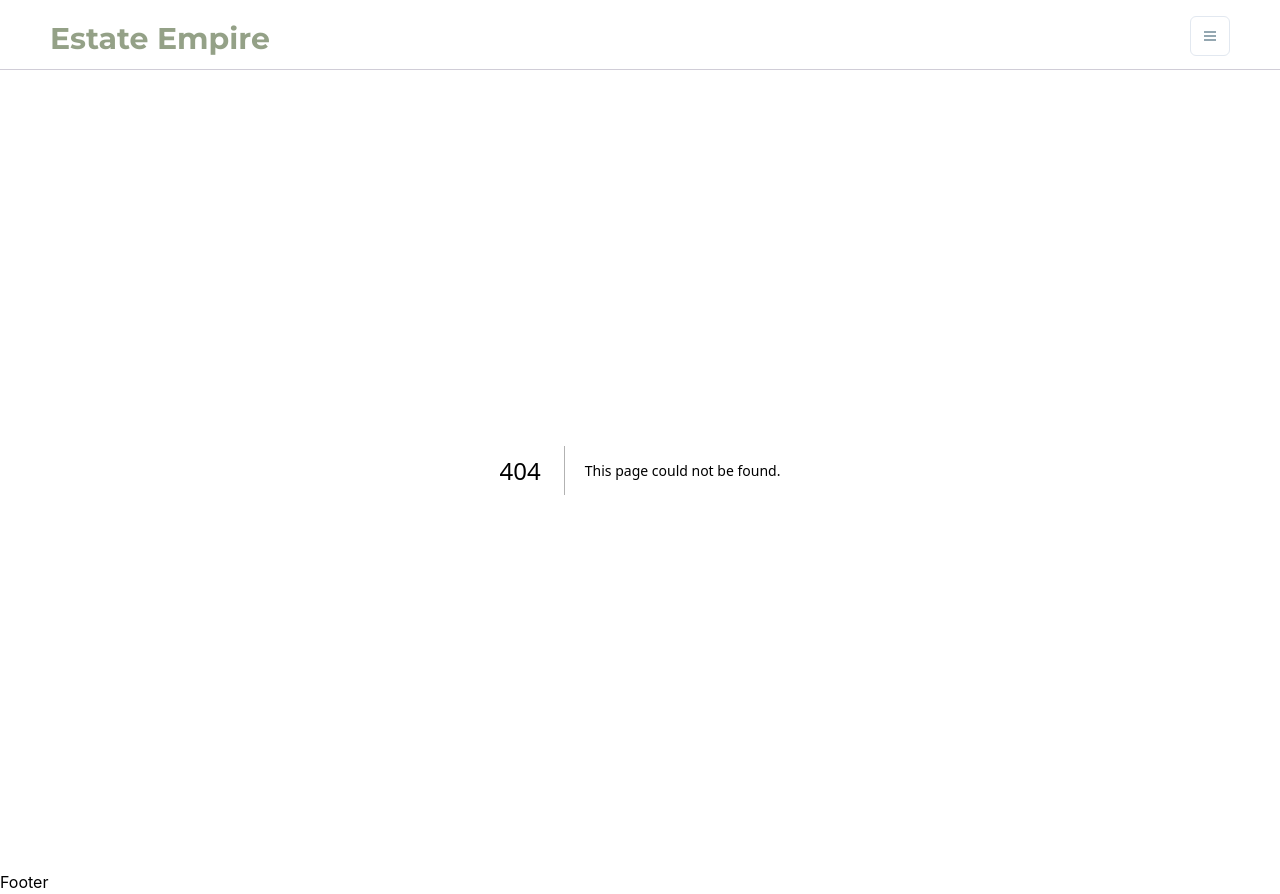
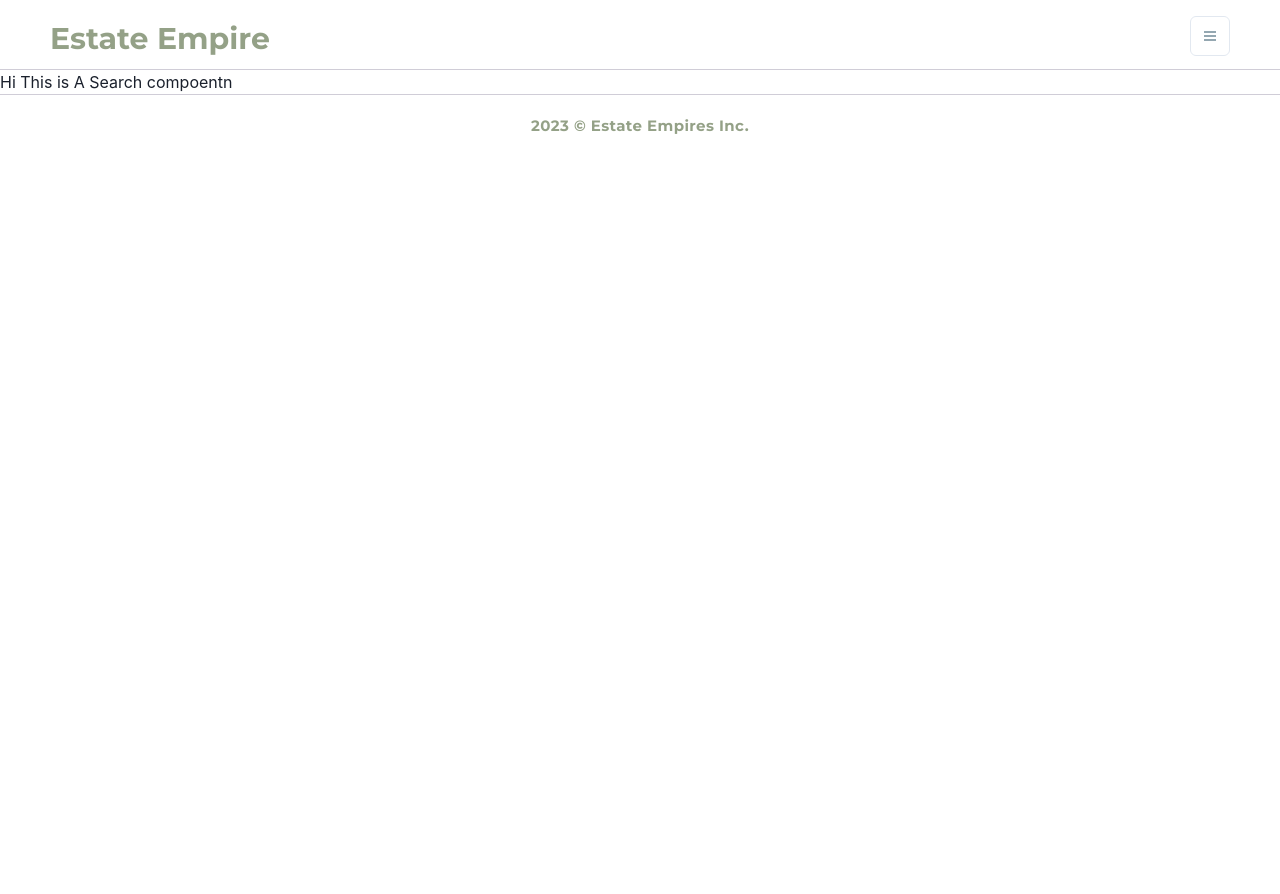
Before and after one commit to AbhayaShankar/estate-empires, a Next.js app: page /search in a window 1280 px wide. Before the commit this address had no page. After the commit the page ends 800 px from the top, so only its background shows below. Built offline with nearby package versions, Linux system fonts and the light colour scheme; a web font is replaced by a local one.

Commit message:
search compoennt started

```diff
--- a/components/Footer.jsx
+++ b/components/Footer.jsx
@@ -1,7 +1,22 @@
-import React from "react";
+import { Box } from "@chakra-ui/react";
 
 const Footer = () => {
-  return <div>Footer</div>;
+  return (
+    <Box
+      p={5}
+      textAlign={"center"}
+      color={"#94A187"}
+      borderTop={1}
+      borderColor={"#94A187"}
+      fontWeight={"semibold"}
+      letterSpacing={0.4}
+      fontSize={15}
+      fontFamily={"Montserrat , sans-serif"}
+      style={{ borderTop: "1px solid #D0CDD7" }}
+    >
+      2023 © Estate Empires Inc.
+    </Box>
+  );
 };
 
 export default Footer;
--- a/pages/index.js
+++ b/pages/index.js
@@ -48,7 +48,7 @@ const Banner = ({
 
 export default function Home({ propertiesForSale, propertiesForRent }) {
   console.log("For Sale", propertiesForSale);
-  // console.log("For Rent", propertiesForRent);
+  console.log("For Rent", propertiesForRent);
   return (
     <Box>
       <Banner
--- /dev/null
+++ b/pages/search.jsx
@@ -0,0 +1,20 @@
+import { useState } from "react";
+import { useRouter } from "next/router";
+import Image from "next/image";
+import { Flex, Box, Text, Icon } from "@chakra-ui/react";
+import { BsFilter } from "react-icons/bs";
+
+const Search = () => {
+  const [searchFilters, setSearchFilters] = useState(false);
+  const router = useRouter();
+
+  return (
+    <Box>
+      <Flex>
+        <Text>Hi This is A Search compoentn</Text>
+      </Flex>
+    </Box>
+  );
+};
+
+export default Search;
```
